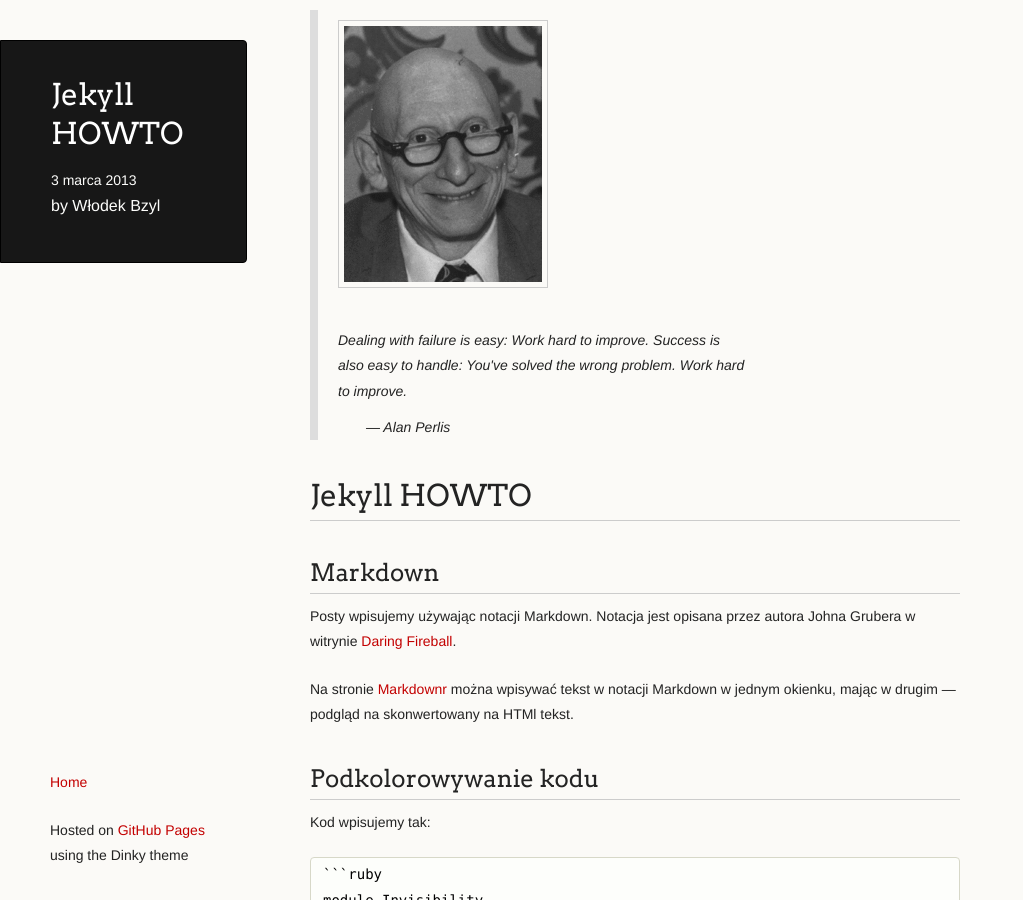
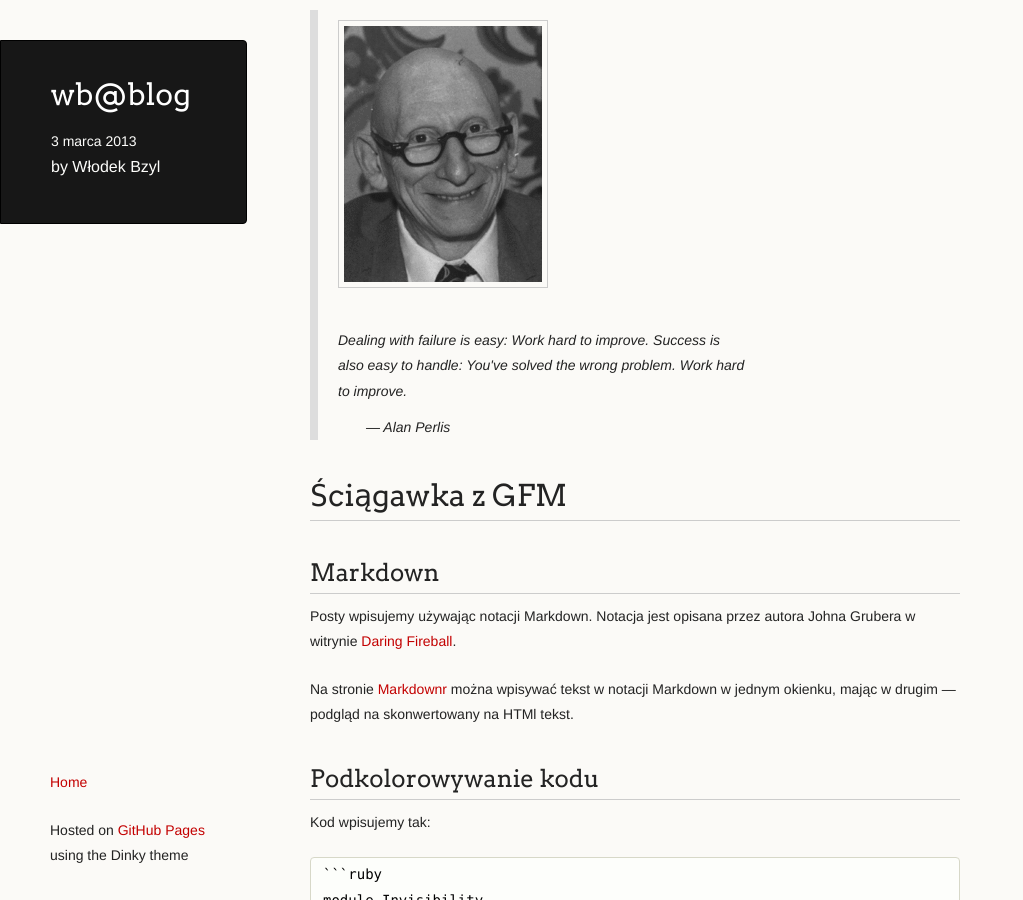
Before and after one commit to joliment/wbzyl.github.com, a Jekyll site: the page built from _posts/2013-02-28-jekyll-howto.md, in a window 1280 px wide and 900 px high. Shown: the whole window, without its empty margins (0-1023 px from the left). Built offline with Jekyll 4.4.1, drawn with Linux system fonts in a browser that asks for light colours; Markdown is read by kramdown in place of the engine named in the settings.

Commit message:
poprawki

```diff
--- a/_layouts/default.html
+++ b/_layouts/default.html
@@ -3,7 +3,7 @@
   <head>
     <meta charset="utf-8">
     <meta http-equiv="X-UA-Compatible" content="chrome=1">
-    <title>{{ page.title }}</title>
+    <title>WB@//{{ page.title }}</title>
 
     <link rel="stylesheet" href="/stylesheets/styles.css">
     <link rel="stylesheet" href="/stylesheets/pygment_trac.css">
@@ -17,7 +17,7 @@
   <body>
     <div class="wrapper">
       <header>
-        <h1 class="header">{{ page.title }}</h1>
+        <h1 class="header">wb@blog</h1>
         <time>{{ page.published }}</time>
         <p class="header">by Włodek Bzyl</p>
       </header>
--- a/_posts/2013-02-28-jekyll-howto.md
+++ b/_posts/2013-02-28-jekyll-howto.md
@@ -1,6 +1,6 @@
 ---
 layout: post
-title: Jekyll HOWTO
+title: Ściągawka z GFM
 published: "3 marca 2013"
 tags: [jekyll, example]
 description: "przykładowy post"
```
